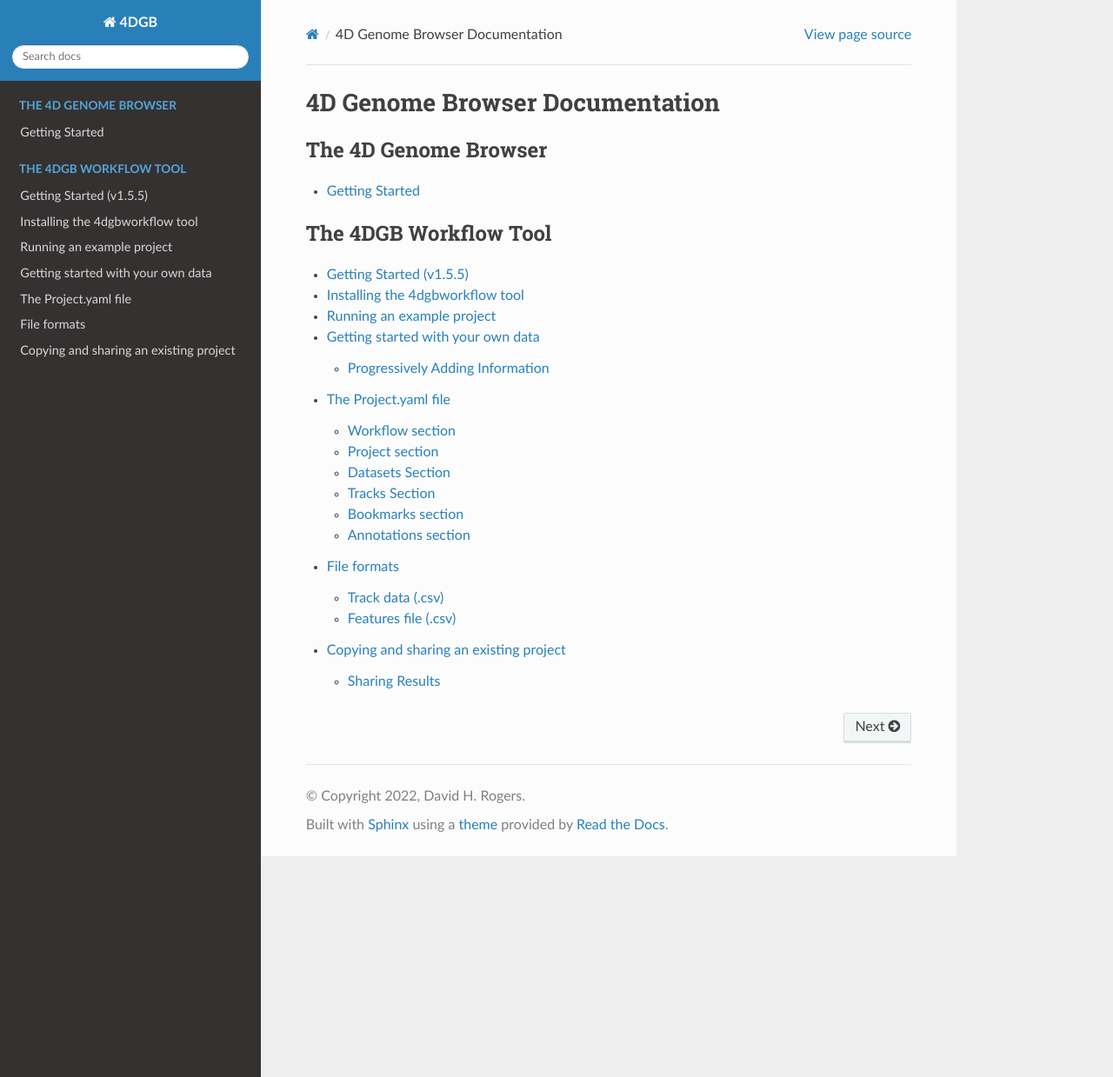
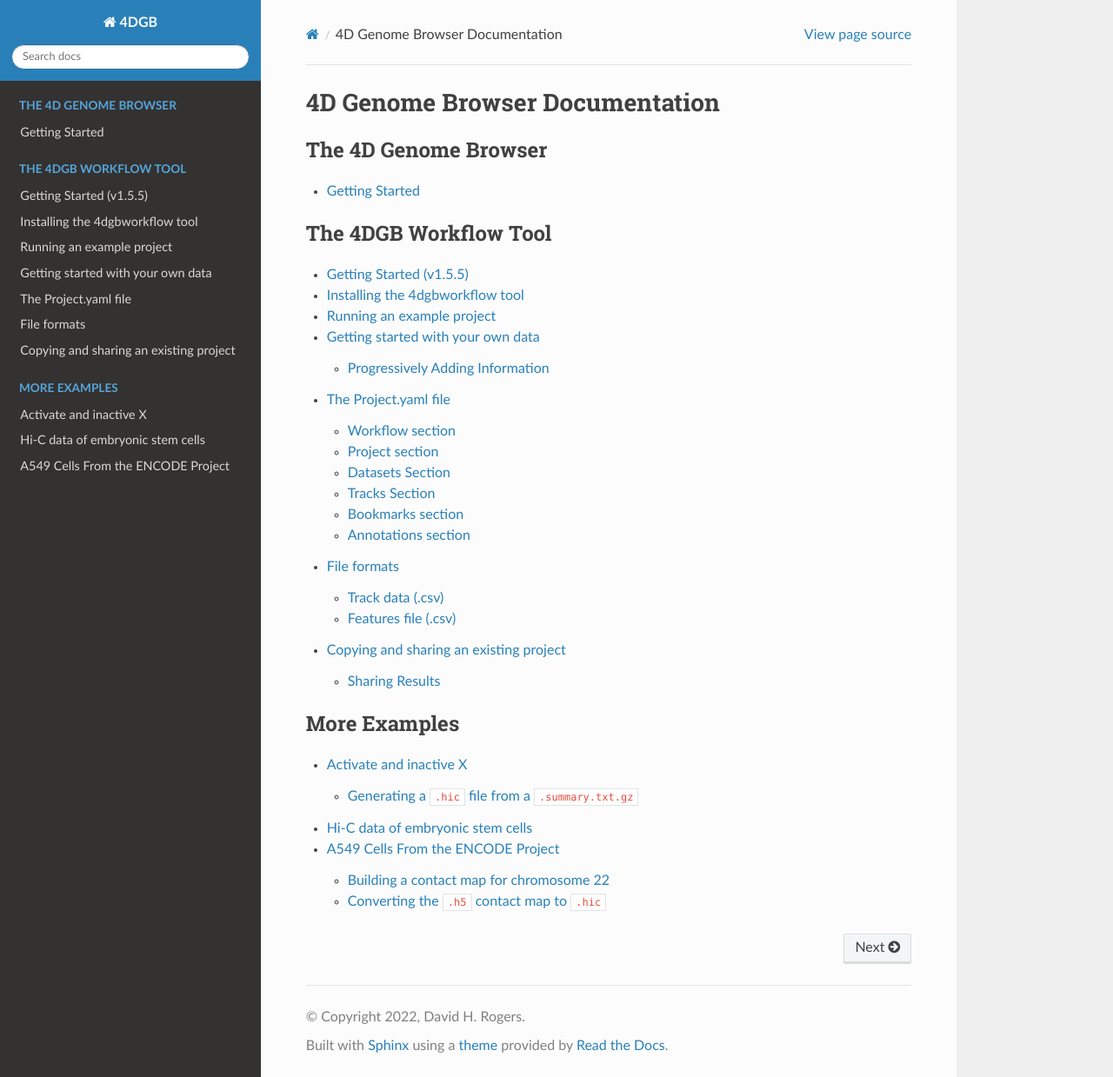
Before and after one commit to 4DGB/4dgb-readthedocs, a Sphinx documentation site: the page built from docs/index.rst, in a window 1280 px wide and 1239 px high. Shown: the whole window at 87% size. Built offline with Sphinx 7.4.7 and the Read the Docs theme 2.0.0, drawn with Linux system fonts in a browser that asks for light colours; pages that are not in the unit, such as notebooks, are missing from menus; some of the changed lines change nothing that is shown.

Commit message:
Added documentation on A549 cells and data.

```diff
--- a/docs/index.rst
+++ b/docs/index.rst
@@ -26,6 +26,9 @@
 
 .. toctree::
    :maxdepth: 2
-   :Caption: Data Descriptions and Examples
+   :Caption: More Examples
 
-   scripts/data
+   scripts/hic-converter
+   scripts/musX
+   scripts/embryo
+   scripts/a549
--- /dev/null
+++ b/docs/scripts/a549.rst
@@ -0,0 +1,71 @@
+A549 Cells From the ENCODE Project
+==================================
+
+The data used as an example here and throughout the 4D-genome browser project was generated for the ENCODE project by the Reddy lab at Duke University.
+It includes paired-end, Hi-C sequencing libraries on A549 cells, a cancer lung cell line treated with 100 nM dexamethasone.
+Specifically, the library of the first isogenic replicate, for the initial time point (`ENCLB571GEP <https://www.encodeproject.org/experiments/ENCSR662QKG/>`_)
+with paired files `ENCFF039FYU <https://www.encodeproject.org/files/ENCFF039FYU/>`_ and `ENCFF479RSE <https://www.encodeproject.org/files/ENCFF479RSE/>`_
+and the first isogenic replicate, for the twelve hour time point -- treated with 100 nM dexamethasone -- (`ENCLB870JCZ <https://www.encodeproject.org/experiments/ENCSR499RVD/>`_)
+with paired files `ENCFF668EDF <https://www.encodeproject.org/files/ENCFF668EDF/>`_ and `ENCFF398SQH <https://www.encodeproject.org/files/ENCFF398SQH/>`_
+were used to generate hic files via HiCExplorer.
+As an example, we have included the instructions for the construciton of a ``.h5`` file of the twelve hour timepoint for chromosome 22, below.
+
+Building a contact map for chromosome 22
+----------------------------------------
+
+.. code-block::
+
+    ## Set the working directory
+    cd ./hic-converter/data
+
+    ## Activate hic-explorer environment
+    conda activate hicexplorerenv
+
+    ## Make directories for analysis.
+    mkdir -p GRCh38 fastq bam bwa
+
+    ## Download the two paired fastq.gz files for the first replicate.
+    wget https://www.encodeproject.org/files/ENCFF668EDF/@@download/ENCFF668EDF.fastq.gz -O ./fastq/ENCFF668EDF_R1_001.fastq.gz
+    wget https://www.encodeproject.org/files/ENCFF398SQH/@@download/ENCFF398SQH.fastq.gz -O ./fastq/ENCFF398SQH_R2_001.fastq.gz
+
+    ## Download the human reference genome from the ENCODE project.
+    wget https://www.encodeproject.org/files/GRCh38_no_alt_analysis_set_GCA_000001405.15/@@download/GRCh38_no_alt_analysis_set_GCA_000001405.15.fasta.gz -O ./GRCh38/GRCh38_no_alt_analysis_set_GCA_000001405.15.fasta.gz
+
+    ## Unzip the genome.
+    gunzip ./GRCh38/GRCh38_no_alt_analysis_set_GCA_000001405.15.fasta.gz
+
+    ## Find the MobI restriction sites (GATC) in the GRCh38, human reference genome.
+    hicFindRestSite --fasta ./GRCh38/GRCh38_no_alt_analysis_set_GCA_000001405.15.fasta -o ./GRCh38/GRCh38_MobI_cut_sites.bed --searchPattern GATC
+
+    ## Index the human genome (this can take awhile but we only need to do it once)!
+    bwa index -p bwa/GRCh38_index ./GRCh38/GRCh38_no_alt_analysis_set_GCA_000001405.15.fasta
+
+    ## Align data to the human reference genome.
+    bwa mem -A 1 -B 4 -E 50 -L 0 -t 14 bwa/GRCh38_index ./fastq/ENCFF668EDF_R1_001.fastq.gz | samtools view -SHb - > ./bam/ENCFF668EDF_R1_001.bam
+    bwa mem -A 1 -B 4 -E 50 -L 0 -t 14 bwa/GRCh38_index ./fastq/ENCFF398SQH_R2_001.fastq.gz | samtools view -SHb - > ./bam/ENCFF398SQH_R2_001.bam
+
+    ## Build .h5 matrix for chromosome 22.
+    hicBuildMatrix --samFiles ./bam/ENCFF668EDF_R1_001.bam ./bam/ENCFF398SQH_R2_001.bam \
+        --region chr22 --binSize 200000 \
+        --threads 4 --inputBufferSize 200000 \
+        --restrictionSequence GATC --danglingSequence GATC --restrictionCutFile ./GRCh38/GRCh38_MboI_cut_sites.bed \
+        --QCfolder ENCLB870JCZ.chr22.12hr --outFileName ./h5/ENCLB870JCZ.chr22.200kb.12hr.h5
+
+
+Converting the ``.h5`` contact map to ``.hic``
+----------------------------------------------
+
+Currenlty the 4D-genome workflow is only compatibable with ``.hic`` files.
+After generateing a ``.h5`` file, it will need to be converted.
+An example of this file conversion process is shown below.
+The scripts required for this conversion are avaialbe `here < >`_.
+
+.. code-block::
+    ## Activate hic-explorer environment
+    conda activate hicexplorerenv
+
+    ## Change directory to tools
+    cd ./hic-converter/tools
+
+    ## Convert a summary.txt.gz file to an .hic file for a single chromosome
+    ./h5.to.hic.sh -m ../data/h5/ENCLB870JCZ.chr22.200kb.12hr.h5 -g ../data/sizes/GRCh38.chr22.size.bed -o ../data/hic/ENCLB870JCZ.chr22.200kb.12hr.hic
--- a/docs/scripts/embryo.rst
+++ b/docs/scripts/embryo.rst
@@ -1,5 +1,5 @@
 Hi-C data of embryonic stem cells
-==============================
+=================================
 
 The following code and instructions were modified from a `HicExplorer tutorial <https://hicexplorer.readthedocs.io/en/latest/content/mES-HiC_analysis.html>`_ on aligning Hi-C data from female mouse, embryonic stem cells. It was adapted to generate a Hi-C contact map for chromosome 13 in ``.h5`` format. Additionally only data from the first replicate of `Marks <https://genomebiology.biomedcentral.com/articles/10.1186/s13059-015-0698-x>`_ *et al.* 2015 is used in this analysis. See the `main page <https://github.com/4DGB/hic-converter>`_ of the hic-converter repository for instruction on setting up a python computing environment and converting the ``.h5`` file to a ``.hic`` file.
 
```
